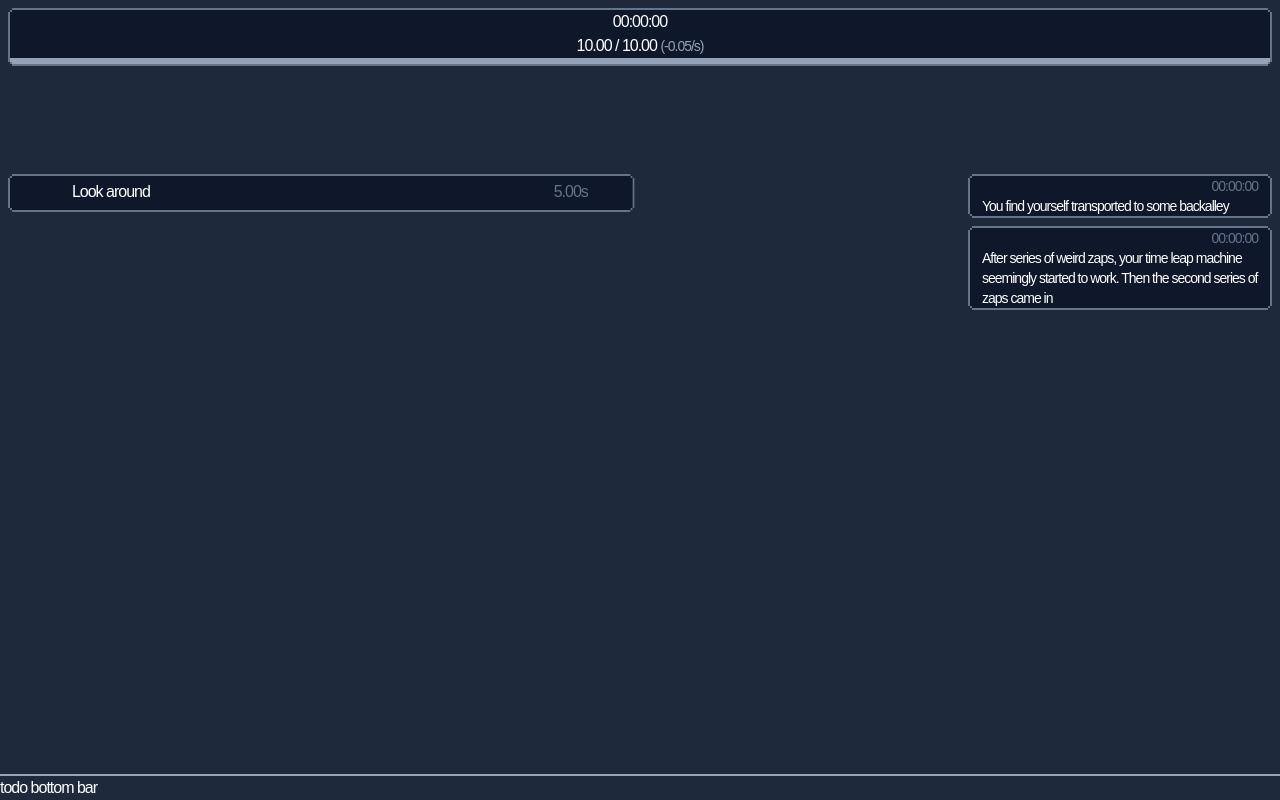
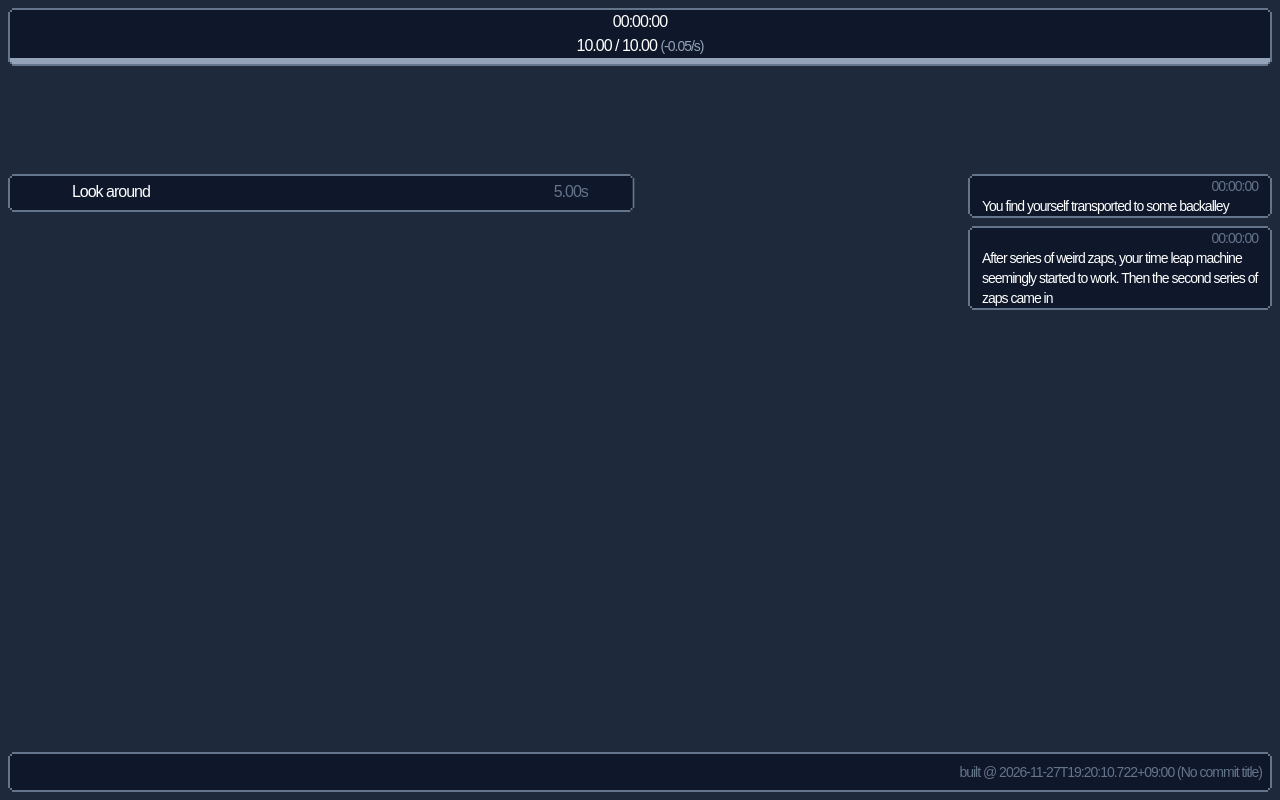
Before and after one commit to CountTo25/grindfesta, a Svelte app: page / in a window 1280 px wide. Built offline with nearby package versions, Linux system fonts and the light colour scheme; a web font is replaced by a local one.

Commit message:
Show build time and commit title in UI
Adds build time and commit title display to the bottom bar in App.svelte using new global constants. Updates Vite config to inject these values at build time, and workflow to set the commit title. Also adds a new macro action and minor UI/logic tweaks.

```diff
--- a/src/App.svelte
+++ b/src/App.svelte
@@ -26,6 +26,7 @@
   import { fade } from "svelte/transition";
   import { get } from "svelte/store";
   import EndRun from "./parts/EndRun.svelte";
+  import { actions } from "./statics";
   const skills: Skill[] = [
     "exploration",
     "perception",
@@ -47,6 +48,32 @@
   function tryBakeLocation(state: GameState) {
     bakedLocation = LOCATION_CHECKS[state.data.run.location](state);
   }
+
+  ///What would i give for rust blocks =/
+  $: retracingInfo = (() => {
+    if ($gameState.data.run.retraceIdx === null) return "";
+    let step = $gameState.data.run.retraceIdx;
+    let total = $gameState.data.global.retraceConfig.length;
+    let { id } = $gameState.data.global.retraceConfig[step] ?? { id: null };
+    if (!id) return "";
+    // svelte-ignore reactive_declaration_non_reactive_property its non-reactive, chill
+    let title = actions[id].title;
+    let presentableTitle: String;
+    if (typeof title !== "string") {
+      presentableTitle = title($gameState);
+    } else {
+      presentableTitle = title;
+    }
+    let upNext =
+      step <= total
+        ? ` up next — <span class="text-white">${presentableTitle}</span>`
+        : "";
+    return `Retracing: ${step}/${total}${upNext}`;
+  })();
+  $: retracingInfo2 =
+    $gameState.data.run.retraceIdx !== null
+      ? `Retracing: ${$gameState.data.run.retraceIdx}/${$gameState.data.global.retraceConfig.length} — up next <span class="text-white">${actions[$gameState.data.global.retraceConfig[$gameState.data.run.retraceIdx]]}</span>`
+      : "";
 </script>
 
 <main class="h-screen">
@@ -96,15 +123,14 @@
         class:opacity-0={!bakedLocation.show}
       >
         <div class="col-span-12">
-          {bakedLocation.text ?? "NO LOCATION DATA"}
+          <span>{bakedLocation.text ?? "NO LOCATION DATA"}</span>
+          <span></span>
         </div>
       </div>
     </div>
 
     <!-- Main content -->
-    <div
-      class="col-span-12 grid grid-cols-12 border-b-2 border-b-slate-400 overflow-hidden flex-col"
-    >
+    <div class="col-span-12 grid grid-cols-12 overflow-hidden flex-col">
       <!-- Left main view -->
       <div class="col-span-9 overflow-hidden px-2">
         <Router
@@ -119,9 +145,7 @@
       <div class="col-span-3 h-full overflow-hidden flex flex-col px-2">
         <div class="overflow-y-auto flex-1">
           {#each $gameState.data.run.logEntries.reverse() as { ts, text }}
-            <div
-              class="border-b-2 mb-2 pixel-corners bg-slate-900 px-3 text-sm"
-            >
+            <div class="mb-2 pixel-corners bg-slate-900 px-3 text-sm">
               <div class="text-right text-slate-500">{formatTime(ts)}</div>
               <div>{text}</div>
             </div>
@@ -131,7 +155,15 @@
     </div>
 
     <!-- Bottom bar -->
-    <div class="col-span-12 grid grid-cols-12">todo bottom bar</div>
+    <div class="col-span-12 px-2 mb-2">
+      <div class="pixel-corners grid grid-cols-12 bg-slate-900 px-2 py-2">
+        <div class="col-span-4">{@html retracingInfo}</div>
+        <div class="col-span-4"></div>
+        <div class="col-span-4 text-sm text-slate-500 text-right">
+          built @ {__BUILD_TIME__} ({__COMMIT_TITLE__})
+        </div>
+      </div>
+    </div>
   </div>
 </main>
 
--- a/src/gameData/actions/na641macros.ts
+++ b/src/gameData/actions/na641macros.ts
@@ -130,6 +130,25 @@ export const macrosWorkshopActions: { [key: string]: Action } = {
       COMPLETION_EFFECTS.addKnowledge("marco_needs_charger"),
     ],
   },
+  narcadia_macro_deliver_charger: {
+    ...CROSSGEN,
+    ...NO_REPEAT,
+    title: "Deliver new charger",
+    skill: "social",
+    weight: 10,
+    conditions: [
+      CONDITION_CHECKS.inLocation("New Arcadia 641"),
+      CONDITION_CHECKS.inSubLocation("Marco's Workshop"),
+      CONDITION_CHECKS.ifActionCompleteRun(
+        "narcadia_delivery_find_marco_order"
+      ),
+    ],
+    postComplete: [
+      COMPLETION_EFFECTS.addLog(
+        "With new battery charger set up, it seems Marco is quite happy to provide you new services"
+      ),
+    ],
+  },
   narcadia_workshop_leave: {
     ...NO_CROSSGEN,
     ...REPEATABLE,
--- a/src/parts/EndRun.svelte
+++ b/src/parts/EndRun.svelte
@@ -97,7 +97,7 @@
             Energy ran out after {formatTime($endRun!.timeSpent)}
           </div>
           <div class="col-span-12 text-center">
-            {#if $gameState.data.global.loop > 2}
+            {#if $gameState.data.global.loop >= 2}
               <Button
                 config={{ classMixins: ["mx-2"] }}
                 on:click={() => {
--- a/src/vite-env.d.ts
+++ b/src/vite-env.d.ts
@@ -1,2 +1,5 @@
 /// <reference types="svelte" />
 /// <reference types="vite/client" />
+
+declare const __BUILD_TIME__: string;
+declare const __COMMIT_TITLE__: string;
--- a/vite.config.ts
+++ b/vite.config.ts
@@ -5,4 +5,14 @@ import { svelte } from "@sveltejs/vite-plugin-svelte";
 export default defineConfig({
   plugins: [svelte()],
   base: "/grindfesta/",
+  define: {
+    __BUILD_TIME__: JSON.stringify(
+      new Date(Date.now() + 9 * 60 * 60 * 1000)
+        .toISOString()
+        .replace("Z", "+09:00")
+    ),
+    __COMMIT_TITLE__: JSON.stringify(
+      process.env["COMMIT_TITLE"] ?? "No commit title"
+    ),
+  },
 });
```
